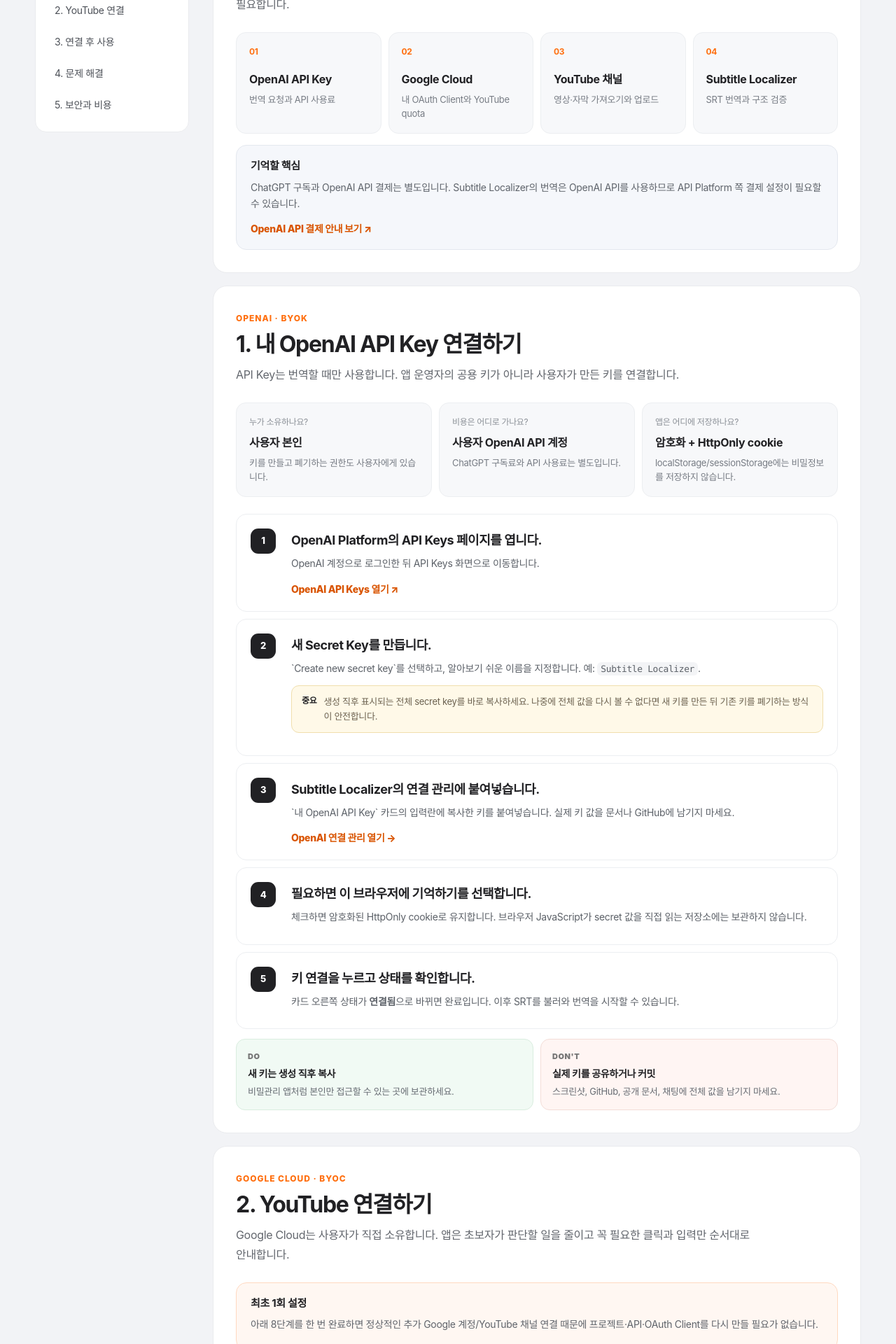
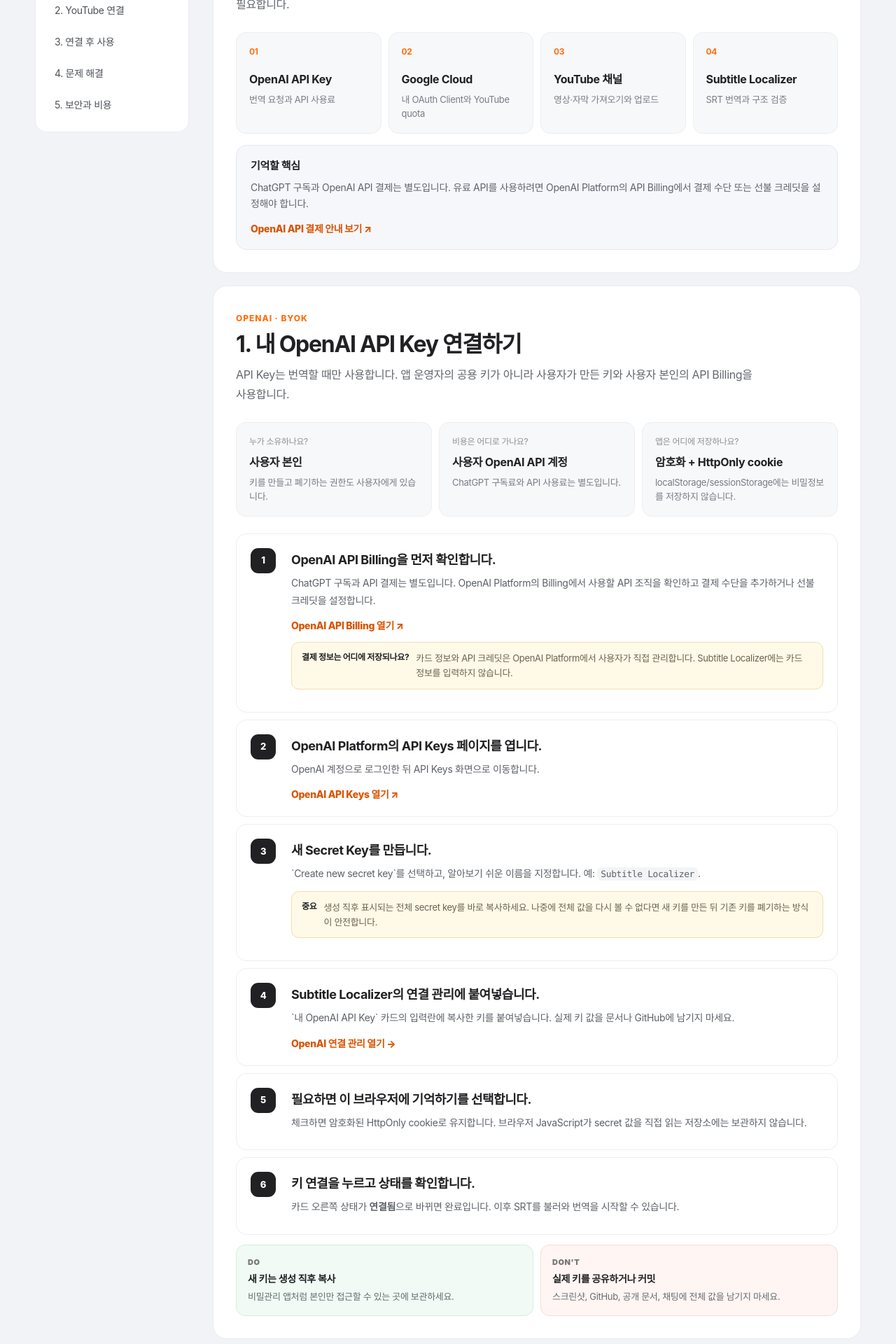
Before and after one commit to paran-coder/subtitle-localizer, a Next.js app: page /guide in a window 1280 px wide. Shown: the part 880-2800 px from the top of the page at 70% size. Built offline with nearby package versions, Linux system fonts and the light colour scheme; no server answers.

Commit message:
fix: clarify setup values billing and reset track name

```diff
--- a/app/guide/page.tsx
+++ b/app/guide/page.tsx
@@ -16,7 +16,7 @@
 }
 
 function ValueBox({ label, value }: { label: string; value: string }) {
-  return <div className="guide-value"><span>{label}</span><code>{value}</code></div>;
+  return <div className="guide-value"><span>{label}</span><div className="guide-static-code">{value}</div></div>;
 }
 
 export default function InitialSetupPage() {
@@ -28,7 +28,7 @@
 
     <section className="guide-hero">
       <div className="guide-hero-copy">
-        <span className="guide-eyebrow">FIRST-TIME SETUP · v1.7.0</span>
+        <span className="guide-eyebrow">FIRST-TIME SETUP</span>
         <h1>처음 연결부터 실제 작업까지,<br />막히지 않게 순서대로 안내합니다.</h1>
         <p>Subtitle Localizer는 사용자의 OpenAI API Key와 Google Cloud OAuth Client를 대신 소유하지 않습니다. 처음 한 번만 정확히 연결하면 이후에는 자막 작업에 집중할 수 있습니다.</p>
         <div className="guide-hero-actions"><a className="guide-primary" href="#openai">OpenAI부터 시작</a><a className="guide-secondary" href="#youtube">YouTube 설정 보기</a></div>
@@ -65,19 +65,20 @@
             <div><b>03</b><strong>YouTube 채널</strong><span>영상·자막 가져오기와 업로드</span></div>
             <div><b>04</b><strong>Subtitle Localizer</strong><span>SRT 번역과 구조 검증</span></div>
           </div>
-          <div className="guide-callout"><strong>기억할 핵심</strong><p>ChatGPT 구독과 OpenAI API 결제는 별도입니다. Subtitle Localizer의 번역은 OpenAI API를 사용하므로 API Platform 쪽 결제 설정이 필요할 수 있습니다.</p><a href="https://help.openai.com/en/articles/9039756" target="_blank" rel="noreferrer">OpenAI API 결제 안내 보기 ↗</a></div>
+          <div className="guide-callout"><strong>기억할 핵심</strong><p>ChatGPT 구독과 OpenAI API 결제는 별도입니다. 유료 API를 사용하려면 OpenAI Platform의 API Billing에서 결제 수단 또는 선불 크레딧을 설정해야 합니다.</p><a href="https://help.openai.com/en/articles/9039756" target="_blank" rel="noreferrer">OpenAI API 결제 안내 보기 ↗</a></div>
         </section>
 
         <section id="openai" className="guide-section">
-          <div className="guide-section-head"><span>OPENAI · BYOK</span><h2>1. 내 OpenAI API Key 연결하기</h2><p>API Key는 번역할 때만 사용합니다. 앱 운영자의 공용 키가 아니라 사용자가 만든 키를 연결합니다.</p></div>
+          <div className="guide-section-head"><span>OPENAI · BYOK</span><h2>1. 내 OpenAI API Key 연결하기</h2><p>API Key는 번역할 때만 사용합니다. 앱 운영자의 공용 키가 아니라 사용자가 만든 키와 사용자 본인의 API Billing을 사용합니다.</p></div>
           <div className="guide-explainer-grid"><div><span>누가 소유하나요?</span><strong>사용자 본인</strong><p>키를 만들고 폐기하는 권한도 사용자에게 있습니다.</p></div><div><span>비용은 어디로 가나요?</span><strong>사용자 OpenAI API 계정</strong><p>ChatGPT 구독료와 API 사용료는 별도입니다.</p></div><div><span>앱은 어디에 저장하나요?</span><strong>암호화 + HttpOnly cookie</strong><p>localStorage/sessionStorage에는 비밀정보를 저장하지 않습니다.</p></div></div>
 
           <div className="guide-steps">
-            <Step number={1} title="OpenAI Platform의 API Keys 페이지를 엽니다."><p>OpenAI 계정으로 로그인한 뒤 API Keys 화면으로 이동합니다.</p><a className="guide-action-link" href="https://platform.openai.com/api-keys" target="_blank" rel="noreferrer">OpenAI API Keys 열기 ↗</a></Step>
-            <Step number={2} title="새 Secret Key를 만듭니다."><p>`Create new secret key`를 선택하고, 알아보기 쉬운 이름을 지정합니다. 예: <code>Subtitle Localizer</code>.</p><div className="guide-note"><strong>중요</strong><span>생성 직후 표시되는 전체 secret key를 바로 복사하세요. 나중에 전체 값을 다시 볼 수 없다면 새 키를 만든 뒤 기존 키를 폐기하는 방식이 안전합니다.</span></div></Step>
-            <Step number={3} title="Subtitle Localizer의 연결 관리에 붙여넣습니다."><p>`내 OpenAI API Key` 카드의 입력란에 복사한 키를 붙여넣습니다. 실제 키 값을 문서나 GitHub에 남기지 마세요.</p><a className="guide-action-link" href="/connections?setup=openai&return=/guide">OpenAI 연결 관리 열기 →</a></Step>
-            <Step number={4} title="필요하면 이 브라우저에 기억하기를 선택합니다."><p>체크하면 암호화된 HttpOnly cookie로 유지합니다. 브라우저 JavaScript가 secret 값을 직접 읽는 저장소에는 보관하지 않습니다.</p></Step>
-            <Step number={5} title="키 연결을 누르고 상태를 확인합니다."><p>카드 오른쪽 상태가 <strong>연결됨</strong>으로 바뀌면 완료입니다. 이후 SRT를 불러와 번역을 시작할 수 있습니다.</p></Step>
+            <Step number={1} title="OpenAI API Billing을 먼저 확인합니다."><p>ChatGPT 구독과 API 결제는 별도입니다. OpenAI Platform의 Billing에서 사용할 API 조직을 확인하고 결제 수단을 추가하거나 선불 크레딧을 설정합니다.</p><a className="guide-action-link" href="https://platform.openai.com/settings/organization/billing/overview" target="_blank" rel="noreferrer">OpenAI API Billing 열기 ↗</a><div className="guide-note"><strong>결제 정보는 어디에 저장되나요?</strong><span>카드 정보와 API 크레딧은 OpenAI Platform에서 사용자가 직접 관리합니다. Subtitle Localizer에는 카드 정보를 입력하지 않습니다.</span></div></Step>
+            <Step number={2} title="OpenAI Platform의 API Keys 페이지를 엽니다."><p>OpenAI 계정으로 로그인한 뒤 API Keys 화면으로 이동합니다.</p><a className="guide-action-link" href="https://platform.openai.com/api-keys" target="_blank" rel="noreferrer">OpenAI API Keys 열기 ↗</a></Step>
+            <Step number={3} title="새 Secret Key를 만듭니다."><p>`Create new secret key`를 선택하고, 알아보기 쉬운 이름을 지정합니다. 예: <code>Subtitle Localizer</code>.</p><div className="guide-note"><strong>중요</strong><span>생성 직후 표시되는 전체 secret key를 바로 복사하세요. 나중에 전체 값을 다시 볼 수 없다면 새 키를 만든 뒤 기존 키를 폐기하는 방식이 안전합니다.</span></div></Step>
+            <Step number={4} title="Subtitle Localizer의 연결 관리에 붙여넣습니다."><p>`내 OpenAI API Key` 카드의 입력란에 복사한 키를 붙여넣습니다. 실제 키 값을 문서나 GitHub에 남기지 마세요.</p><a className="guide-action-link" href="/connections?setup=openai&return=/guide">OpenAI 연결 관리 열기 →</a></Step>
+            <Step number={5} title="필요하면 이 브라우저에 기억하기를 선택합니다."><p>체크하면 암호화된 HttpOnly cookie로 유지합니다. 브라우저 JavaScript가 secret 값을 직접 읽는 저장소에는 보관하지 않습니다.</p></Step>
+            <Step number={6} title="키 연결을 누르고 상태를 확인합니다."><p>카드 오른쪽 상태가 <strong>연결됨</strong>으로 바뀌면 완료입니다. 이후 SRT를 불러와 번역을 시작할 수 있습니다.</p></Step>
           </div>
 
           <div className="guide-do-dont"><div><span>DO</span><strong>새 키는 생성 직후 복사</strong><p>비밀관리 앱처럼 본인만 접근할 수 있는 곳에 보관하세요.</p></div><div><span>DON'T</span><strong>실제 키를 공유하거나 커밋</strong><p>스크린샷, GitHub, 공개 문서, 채팅에 전체 값을 남기지 마세요.</p></div></div>
@@ -86,14 +87,15 @@
         <section id="youtube" className="guide-section">
           <div className="guide-section-head"><span>GOOGLE CLOUD · BYOC</span><h2>2. YouTube 연결하기</h2><p>Google Cloud는 사용자가 직접 소유합니다. 앱은 초보자가 판단할 일을 줄이고 꼭 필요한 클릭과 입력만 순서대로 안내합니다.</p></div>
           <div className="guide-callout is-orange"><strong>최초 1회 설정</strong><p>아래 8단계를 한 번 완료하면 정상적인 추가 Google 계정/YouTube 채널 연결 때문에 프로젝트·API·OAuth Client를 다시 만들 필요가 없습니다.</p></div>
+          <div className="guide-note"><strong>Google 카드 등록은 이 8단계의 필수 항목이 아닙니다.</strong><span>Subtitle Localizer는 YouTube Data API의 프로젝트 quota를 사용합니다. 기본 quota보다 더 많은 사용량이 필요할 때는 YouTube의 별도 quota 확장·심사 절차를 확인합니다.</span></div>
 
           <div className="guide-steps">
             <Step number={1} title="전용 Google Cloud 프로젝트를 만듭니다."><p>Google Cloud Console에서 새 프로젝트를 만들고 이름은 <code>Subtitle Localizer</code>를 권장합니다. 만든 뒤 상단 프로젝트 선택기에서 그 프로젝트가 실제로 선택되어 있는지 다시 확인하세요.</p><a className="guide-action-link" href="https://console.cloud.google.com/projectcreate" target="_blank" rel="noreferrer">새 프로젝트 화면 열기 ↗</a></Step>
             <Step number={2} title="YouTube Data API v3를 사용 설정합니다."><p>현재 프로젝트가 <strong>Subtitle Localizer</strong>인지 확인한 뒤 `YouTube Data API v3`의 <strong>사용 설정</strong>을 누릅니다.</p><a className="guide-action-link" href="https://console.cloud.google.com/apis/library/youtube.googleapis.com" target="_blank" rel="noreferrer">YouTube Data API v3 열기 ↗</a><p className="guide-complete">완료 기준 · `사용 설정됨` 또는 `Enabled`가 보입니다.</p></Step>
             <Step number={3} title="Google Auth Platform의 앱 정보와 Branding을 채웁니다."><p>처음이면 `시작하기`를 누르고 앱 이름은 <code>Subtitle Localizer</code>, 사용자 유형은 <strong>External</strong>로 설정합니다. 지원 이메일과 개발자 연락처에는 본인이 사용하는 이메일을 지정합니다.</p><div className="guide-values"><ValueBox label="홈페이지" value={APP_URL} /><ValueBox label="개인정보처리방침" value={PRIVACY_URL} /><ValueBox label="서비스 약관" value={TERMS_URL} /></div><a className="guide-action-link" href="https://console.cloud.google.com/auth/overview" target="_blank" rel="noreferrer">Google Auth Platform 열기 ↗</a></Step>
             <Step number={4} title="Audience / 게시 상태를 확인합니다."><p>여러 계정을 연결할 계획이면 <strong>In Production</strong>을 권장합니다. Testing 상태에서는 Test users에 없는 Google 계정이 <code>403 access_denied</code>로 막힐 수 있습니다.</p><div className="guide-note"><strong>Testing을 유지한다면</strong><span>실제로 로그인할 Google 계정을 Test users에 추가해야 합니다. 계정이 늘 때마다 다시 관리해야 할 수 있습니다.</span></div><a className="guide-action-link" href="https://console.cloud.google.com/auth/audience" target="_blank" rel="noreferrer">Audience 열기 ↗</a></Step>
-            <Step number={5} title="YouTube 권한 하나를 추가합니다."><p>Data Access에서 `범위 추가 또는 삭제`를 누르고 아래 scope를 선택한 뒤 `업데이트`와 `저장`까지 완료합니다.</p><ValueBox label="추가할 scope" value={YOUTUBE_SCOPE} /><a className="guide-action-link" href="https://console.cloud.google.com/auth/scopes" target="_blank" rel="noreferrer">Data Access 열기 ↗</a></Step>
-            <Step number={6} title="OAuth Client를 Web application으로 만듭니다."><p>Clients에서 `+ 클라이언트 만들기`를 누르고 유형은 <strong>Web application</strong>, 이름은 <code>Subtitle Localizer Web</code>을 권장합니다.</p><div className="guide-do-dont"><div><span>비워두세요</span><strong>Authorized JavaScript origins</strong><p>여기에는 Subtitle Localizer 주소를 넣지 않습니다.</p></div><div><span>여기에 넣으세요</span><strong>Authorized redirect URIs</strong><ValueBox label="callback" value={REDIRECT_URI} /></div></div><div className="guide-note"><strong>redirect_uri_mismatch가 뜬다면</strong><span>scheme, 도메인, 경로, 마지막 슬래시까지 Google에 등록한 URI와 앱의 redirect URI가 정확히 일치해야 합니다.</span></div><a className="guide-action-link" href="https://console.cloud.google.com/auth/clients" target="_blank" rel="noreferrer">Clients 열기 ↗</a></Step>
+            <Step number={5} title="YouTube 권한 하나를 추가합니다."><p>Data Access에서 `범위 추가 또는 삭제`를 누르고 아래 scope를 선택한 뒤 `업데이트`와 `저장`까지 완료합니다. 아래 값은 웹 링크가 아니라 복사해서 사용하는 OAuth scope 식별자입니다.</p><ValueBox label="추가할 scope · 복사용 값" value={YOUTUBE_SCOPE} /><a className="guide-action-link" href="https://console.cloud.google.com/auth/scopes" target="_blank" rel="noreferrer">Data Access 열기 ↗</a></Step>
+            <Step number={6} title="OAuth Client를 Web application으로 만듭니다."><p>Clients에서 `+ 클라이언트 만들기`를 누르고 유형은 <strong>Web application</strong>, 이름은 <code>Subtitle Localizer Web</code>을 권장합니다.</p><div className="guide-do-dont"><div><span>비워두세요</span><strong>Authorized JavaScript origins</strong><p>여기에는 Subtitle Localizer 주소를 넣지 않습니다.</p></div><div><span>여기에 넣으세요</span><strong>Authorized redirect URIs</strong><ValueBox label="callback · 복사용 값" value={REDIRECT_URI} /></div></div><div className="guide-note"><strong>callback은 내부 이동 링크가 아닙니다.</strong><span>Google 승인 후 앱으로 돌아오기 위해 OAuth Client에 등록하는 설정값입니다. Google Cloud의 Authorized redirect URIs 칸에 그대로 복사해 넣으세요.</span></div><div className="guide-note"><strong>redirect_uri_mismatch가 뜬다면</strong><span>scheme, 도메인, 경로, 마지막 슬래시까지 Google에 등록한 URI와 앱의 redirect URI가 정확히 일치해야 합니다.</span></div><a className="guide-action-link" href="https://console.cloud.google.com/auth/clients" target="_blank" rel="noreferrer">Clients 열기 ↗</a></Step>
             <Step number={7} title="Client ID와 Client Secret을 앱에 저장합니다."><p>Google이 발급한 값을 `연결 관리`의 7단계 입력칸에 넣습니다. Client Secret 역시 실제 값을 문서·GitHub·스크린샷에 남기지 않습니다.</p><p className="guide-complete">완료 기준 · 앱이 `Cloud Client를 저장했습니다` 상태로 넘어갑니다.</p></Step>
             <Step number={8} title="Google로 첫 YouTube 채널을 연결합니다."><p>마지막 단계에서 Google 연결 버튼을 누르고 사용할 계정을 선택한 뒤 YouTube 권한을 승인합니다. 앱으로 돌아왔을 때 채널 이름과 `현재 작업 채널`이 보이면 완료입니다.</p><p className="guide-complete">완료 기준 · 연결 관리 채널과 작업공간 상단 채널이 같은 채널을 가리킵니다.</p></Step>
           </div>
@@ -108,7 +110,7 @@
         <section id="troubleshooting" className="guide-section">
           <div className="guide-section-head"><span>TROUBLESHOOTING</span><h2>4. 자주 막히는 지점</h2></div>
           <div className="guide-faq">
-            <details><summary>OpenAI 연결은 됐는데 번역 중 API Key 오류가 납니다.</summary><p>저장된 키가 폐기되었거나 사용할 수 없는 상태일 수 있습니다. OpenAI Platform에서 새 키를 만든 뒤 연결 관리에서 `키 교체`를 사용하세요.</p></details>
+            <details><summary>OpenAI 연결은 됐는데 번역 중 API Key 또는 quota 오류가 납니다.</summary><p>저장된 키가 폐기되었는지 확인하고 OpenAI Platform의 API Billing에서 사용할 수 있는 결제 수단, 크레딧, 사용 한도 상태도 함께 확인하세요.</p></details>
             <details><summary>Google 로그인에서 403 access_denied가 나옵니다.</summary><p>Google Auth Platform이 Testing 상태라면 현재 계정이 Test users에 있는지 확인하세요. 여러 계정을 계속 연결하려면 Branding을 완료한 뒤 In Production 상태를 사용하는 흐름을 권장합니다.</p></details>
             <details><summary>redirect_uri_mismatch가 나옵니다.</summary><p>OAuth Client의 Authorized redirect URIs에 <code>{REDIRECT_URI}</code>가 정확히 등록되어 있는지 확인하세요. JavaScript origins 칸에 넣으면 해결되지 않습니다.</p></details>
             <details><summary>`확인되지 않은 앱` 경고가 보입니다.</summary><p>사용자가 직접 만든 미검증 OAuth 앱에서는 Google의 경고가 나타날 수 있습니다. 이는 Client ID/Secret 오타나 Testing의 403 문제와는 구분해야 합니다.</p></details>
@@ -121,9 +123,9 @@
           <div className="guide-section-head"><span>SECURITY & COST</span><h2>5. 누가 무엇을 소유하고 비용을 부담하나요?</h2></div>
           <div className="guide-table" role="table" aria-label="보안과 비용 요약">
             <div className="guide-table-row head" role="row"><span>항목</span><span>소유·비용</span><span>앱의 처리</span></div>
-            <div className="guide-table-row" role="row"><strong>OpenAI API Key</strong><span>사용자 OpenAI 계정</span><span>서버 암호화 + HttpOnly cookie</span></div>
+            <div className="guide-table-row" role="row"><strong>OpenAI API Key</strong><span>사용자 OpenAI API 계정</span><span>Billing은 OpenAI에서 직접 관리 · 키는 서버 암호화 + HttpOnly cookie</span></div>
             <div className="guide-table-row" role="row"><strong>Google OAuth Client</strong><span>사용자 Google Cloud 프로젝트</span><span>Client 정보 암호화 저장</span></div>
-            <div className="guide-table-row" role="row"><strong>YouTube quota</strong><span>사용자 Google Cloud 프로젝트</span><span>활성 채널 OAuth 세션으로 API 호출</span></div>
+            <div className="guide-table-row" role="row"><strong>YouTube quota</strong><span>사용자 Google Cloud 프로젝트</span><span>기본 quota 사용 · 추가 quota는 별도 확장/심사</span></div>
             <div className="guide-table-row" role="row"><strong>SRT 파일</strong><span>사용자 파일</span><span>서버 영구 파일 저장소에 보관하지 않음</span></div>
           </div>
           <div className="guide-final"><strong>설정이 끝났습니다.</strong><p>OpenAI와 YouTube 상태가 모두 연결됨이면 이제 실제 자막 작업만 진행하면 됩니다.</p><a className="guide-primary" href="/">Subtitle Localizer 시작하기</a></div>
--- a/app/ui-polish-v17.css
+++ b/app/ui-polish-v17.css
@@ -2,6 +2,10 @@
 
 .v17-connections-hero {
   padding-bottom: 32px;
+}
+
+.v17-connections-hero > span {
+  color: var(--primary, #ff6f0f);
 }
 
 .v17-connections-hero h1 {
@@ -18,6 +22,19 @@
   word-break: keep-all;
   overflow-wrap: normal;
   text-wrap: pretty;
+}
+
+.guide-static-code {
+  display: block;
+  color: #35383d;
+  font-family: ui-monospace, SFMono-Regular, Menlo, Consolas, monospace;
+  font-size: .92em;
+  font-weight: 500;
+  line-height: 1.6;
+  overflow-wrap: anywhere;
+  text-decoration: none;
+  cursor: text;
+  user-select: all;
 }
 
 .v17-workspace-channel-bar {
```
Also changed, not shown: app/page.tsx (+7 -2 lines), 1 other file (tests, documents, lock files or other folders).
